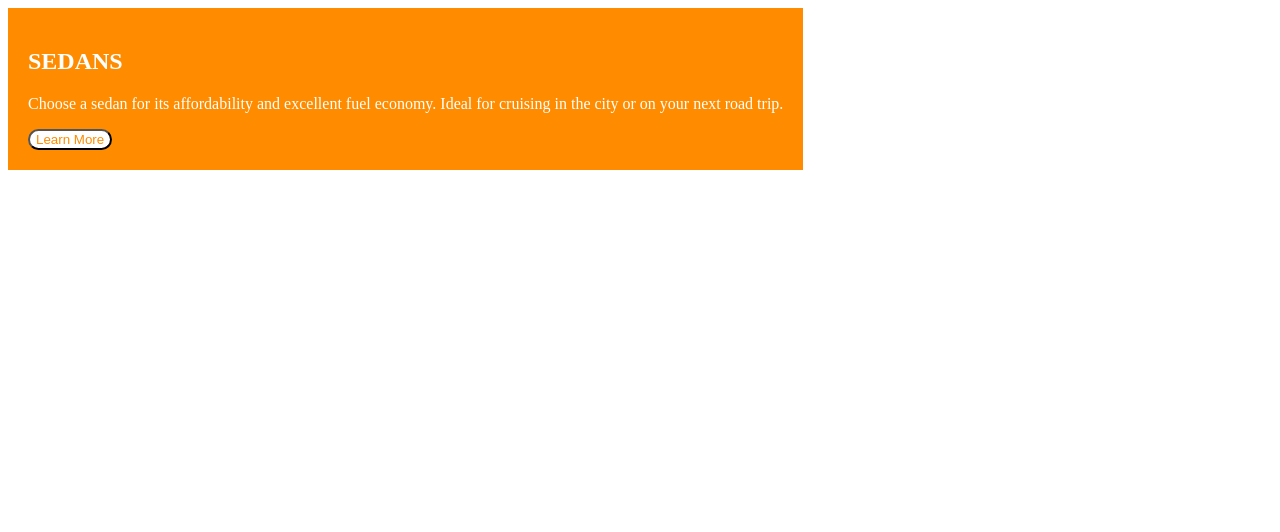
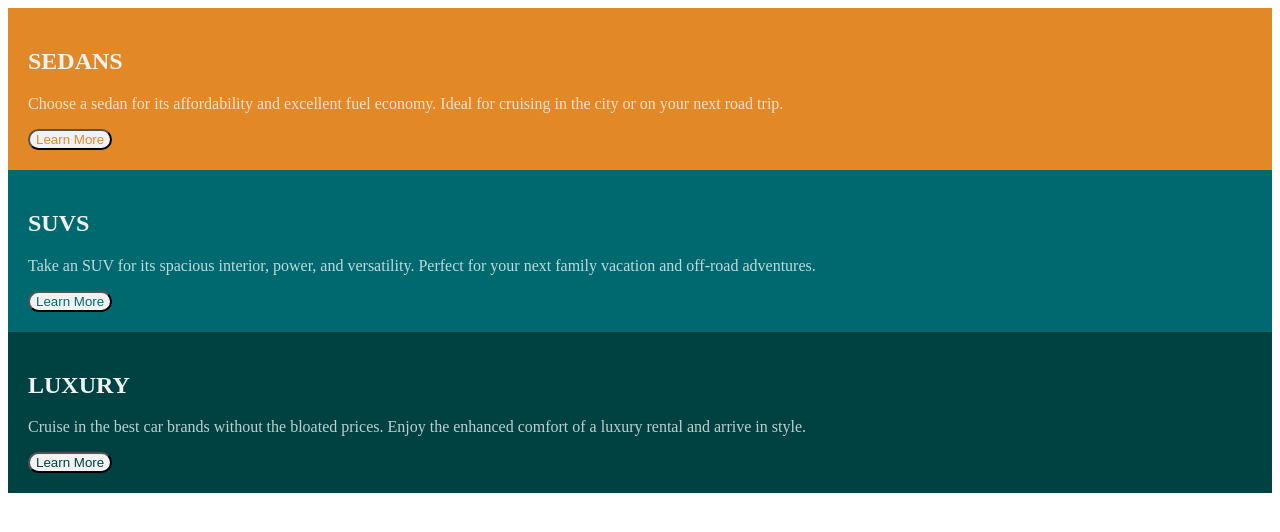
Before and after one commit to joan-code007/202307-w2ch1-joan-perez, a website: page public/index.html in a window 1280 px wide. Drawn offline with nearby package versions, Linux system fonts and the light colour scheme; files that its build step writes are made by us from their sources.

Commit message:
Add color in articles

```diff
--- a/public/index.html
+++ b/public/index.html
@@ -12,14 +12,29 @@
 <body>
   <div class="main__container">
     <article class="container__sedans">
-      <h1 class="article__h1">SEDANS</h1>
-      <p class="article__p">
+      <h1 class="article__h2--sedans">SEDANS</h1>
+      <p class="article__p--sedans">
         Choose a sedan for its affordability and excellent fuel economy. Ideal for cruising in the city or on your next
         road trip.
       </p>
-      <button class="article__button" type="submit">Learn More</button>
+      <button class="article__button--sedans" type="submit">Learn More</button>
     </article>
-
+    <article class="container__suvs">
+      <h2 class="article__h2--suvs">SUVS</h2>
+      <p class="article__p--suvs">
+        Take an SUV for its spacious interior, power, and versatility. Perfect for your next family vacation and
+        off-road adventures.
+      </p>
+      <button class="article__button--suvs" type="submit">Learn More</button>
+    </article>
+    <article class="container__luxury">
+      <h2 class="article__h2--luxury">LUXURY</h2>
+      <p class="article__p--luxury">
+        Cruise in the best car brands without the bloated prices. Enjoy the enhanced comfort of a luxury rental and
+        arrive in style.
+      </p>
+      <button class="article__button--luxury" type="submit">Learn More</button>
+    </article>
 </body>
 
 </html>
--- a/src/sass/_globals.scss
+++ b/src/sass/_globals.scss
@@ -6,27 +6,82 @@
 
 .main__container {
   display: flex;
+  flex-direction: column;
 }
 
 .container__sedans {
-  background-color: rgb(255, 140, 0);
+  background-color: hsl(31, 77%, 52%);
   flex-direction: column;
   justify-content: center;
   align-items: center;
   padding: 20px;
 }
 
-.article__h1 {
-  color: rgb(255, 255, 255);
+.article__h2--sedans {
+  color: hsl(0, 0%, 95%);
 }
 
-.article__p {
-  color: rgb(255, 255, 255);
+.article__p--sedans {
+  color: hsla(0, 0%, 100%, 0.75);
 }
 
-.article__button {
+.article__button--sedans {
   cursor: pointer;
   border-radius: 30px 30px 30px 30px;
-  background-color: rgb(255, 255, 255);
-  color: rgb(255, 140, 0);
+  background-color: hsl(0, 0%, 95%);
+  color: hsl(31, 77%, 52%);
 }
+
+.container__suvs {
+  background-color: hsl(184, 100%, 22%);
+  flex-direction: column;
+  justify-content: center;
+  align-items: center;
+  padding: 20px;
+}
+
+.article__h2--suvs {
+  color: hsl(0, 0%, 95%);
+}
+
+.article__p--suvs {
+  color: hsla(0, 0%, 100%, 0.75);
+}
+
+.article__button--suvs {
+  cursor: pointer;
+  border-radius: 30px 30px 30px 30px;
+  background-color: hsl(0, 0%, 95%);
+  color: hsl(184, 100%, 22%);
+}
+
+.container__luxury {
+  background-color: hsl(179, 100%, 13%);
+  flex-direction: column;
+  justify-content: center;
+  align-items: center;
+  padding: 20px;
+}
+
+.article__h2--luxury {
+  color: hsl(0, 0%, 95%);
+}
+
+.article__p--luxury {
+  color: hsla(0, 0%, 100%, 0.75);
+}
+
+.article__button--luxury {
+  cursor: pointer;
+  border-radius: 30px 30px 30px 30px;
+  background-color: hsl(0, 0%, 95%);
+  color: hsl(179, 100%, 13%);
+}
+
+@media screen and (min-width: 1440px) {
+  .slide-arrows-container {
+    display: flex;
+    padding: 0;
+    align-self: flex-end;
+  }
+}
```
Also changed, not shown: 1 other file.
